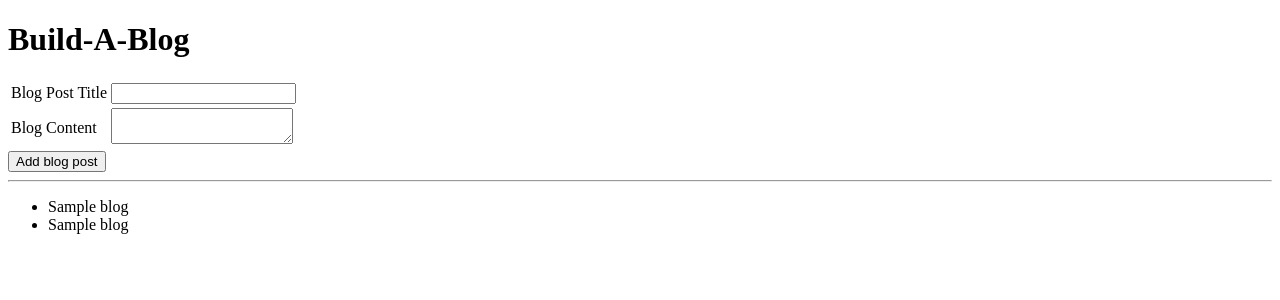
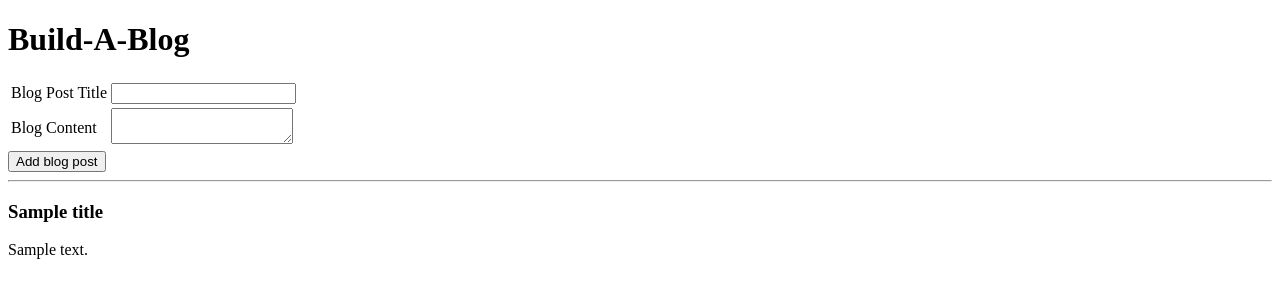
Before and after one commit to taylord651/blogz, a Flask app: template templates/index.html in a window 1280 px wide. Shown: the top 300 px of the page. Run offline with Flask 2, Linux system fonts and the light colour scheme; the template is opened without the code that fills it: most values are stand-ins (such as "Sample title", 1, 10 or a date in 2020); data that the repository does not hold is empty.

Commit message:
Connected database and python/html code.

```diff
--- a/main.py
+++ b/main.py
@@ -16,19 +16,21 @@ class Blog(db.Model):
         self.title = title
         self.content = content
 
-titles = []
-contents = []
-
 @app.route("/", methods=['POST', 'GET'])
 def index():
 
     if request.method == 'POST':
         title = request.form['title']
-        content = reqeuest.form['content']
-        titles.append(title)
-        contents.append(contents)
+        content = request.form['content']
+        blog_post = Blog(title, content)
+        db.session.add(blog_post)
+        db.session.commit()
 
-    return render_template("index.html", title="Build A Blog", titles=titles, contents=contents)
+    titles = Blog.query.all()
+    contents = Blog.query.all()
+
+    return render_template("index.html", title="Build A Blog",
+        titles=titles, contents=contents)
 
 @app.route("/form")
 def submit_form():
--- a/templates/index.html
+++ b/templates/index.html
@@ -22,18 +22,15 @@
 
     <hr />
 
-    {% if blogs|length == 0  %}
+    {% if titles|length == 0 and contents|length == 0  %}
     <p>No blog posts yet</p>
     {% else %}
 
-        <ul>
-            {% for title in blogs %}
-            <li>{{title}}</li>
-            {% endfor %}
+        {% for title in titles %}
+        <h3>{{title.title}}</h3>
+        <p>{{title.content}}</p>
+        {% endfor %}
 
-            {% for content in blogs %}
-            <li>{{content}}</li>
-            {% endfor %}
 
         </ul>
     {% endif %}
```
